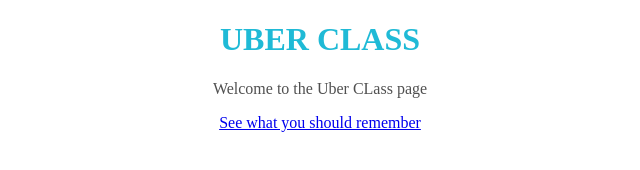
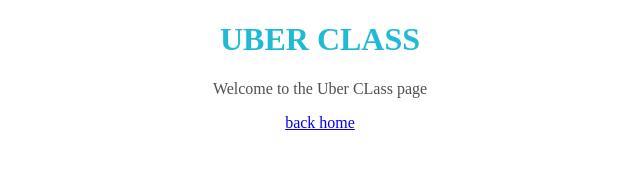
Before and after one commit to elgabriello/elgabriello.github.io, a plain HTML site: page index.html in a window 1280 px wide. Shown: the whole page, without its empty margins (320-960 px from the left). Drawn offline with Linux system fonts and the light colour scheme.

Commit message:
Update index.html

```diff
--- a/index.html
+++ b/index.html
@@ -6,6 +6,6 @@
   <body>
     <h1> Uber Class </h1>
     <p> Welcome to the Uber CLass page </p>
-    <a href="/index.html"> See what you should remember</a>
+    <a href="/index.html"> back home</a>
   </body>
 </html>
```
